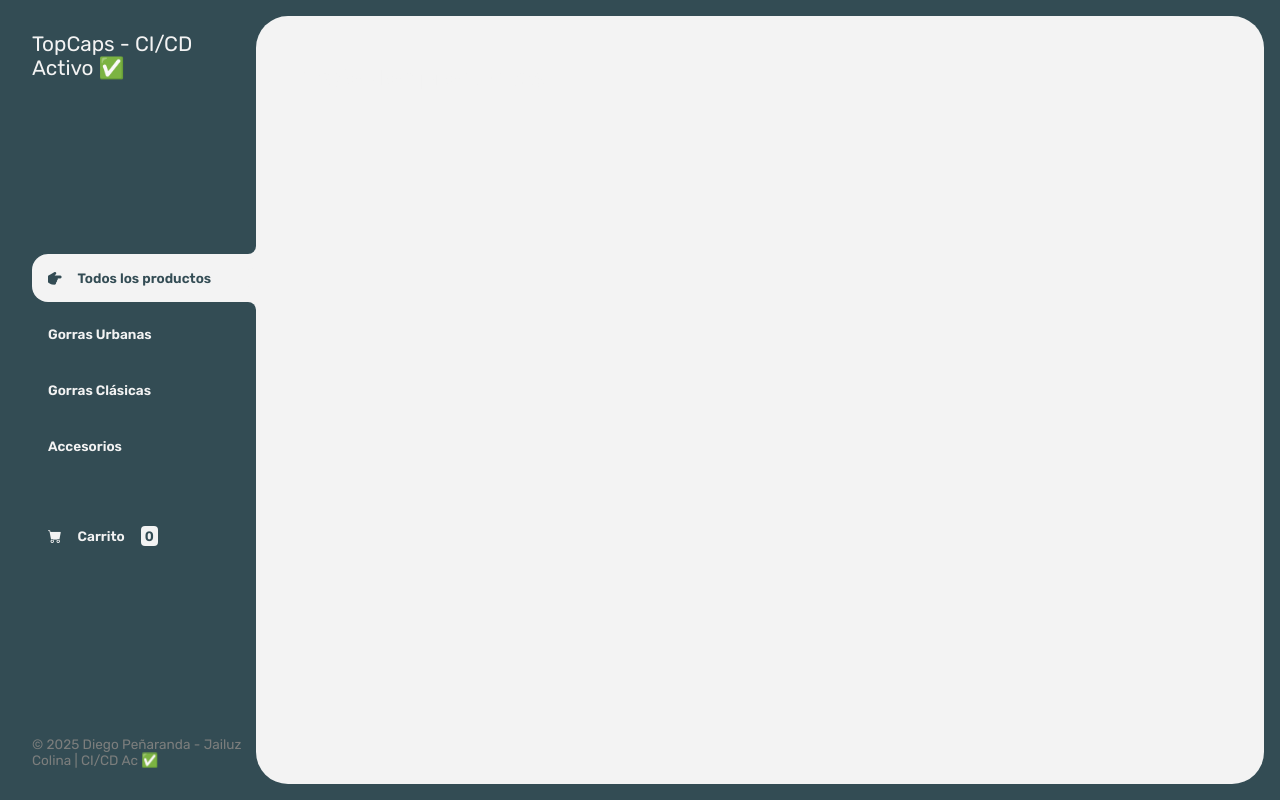
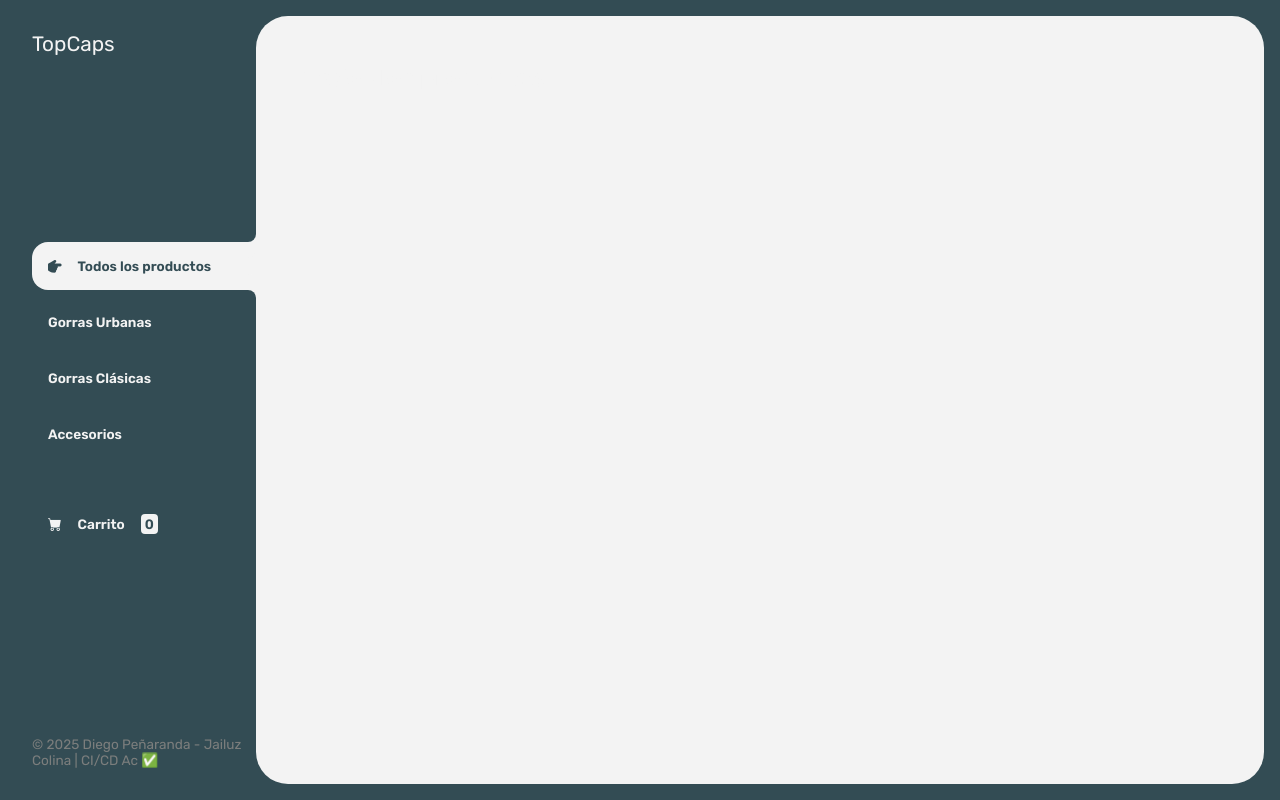
Before and after one commit to Andres347-07/WEB, a website with bundled scripts: page index.html in a window 1280 px wide. Built offline with nearby package versions, Linux system fonts and the light colour scheme; no server answers.

```diff
--- a/index.html
+++ b/index.html
@@ -21,7 +21,7 @@
 
     <!-- Header principal -->
     <header class="header-mobile">
-      <a href="index.html" class="logo">TopCaps  - CI/CD Activo ✅</a>
+      <a href="index.html" class="logo">TopCaps </a>
       <button class="open-menu" id="open-menu" aria-label="Abrir menú">
         <i class="bi bi-list"></i>
       </button>
@@ -33,7 +33,7 @@
         <i class="bi bi-x"></i>
       </button>
       <header>
-        <a href="index.html" class="logo">TopCaps  - CI/CD Activo ✅</a>
+        <a href="index.html" class="logo">TopCaps </a>
       </header>
 
       <nav>
```
